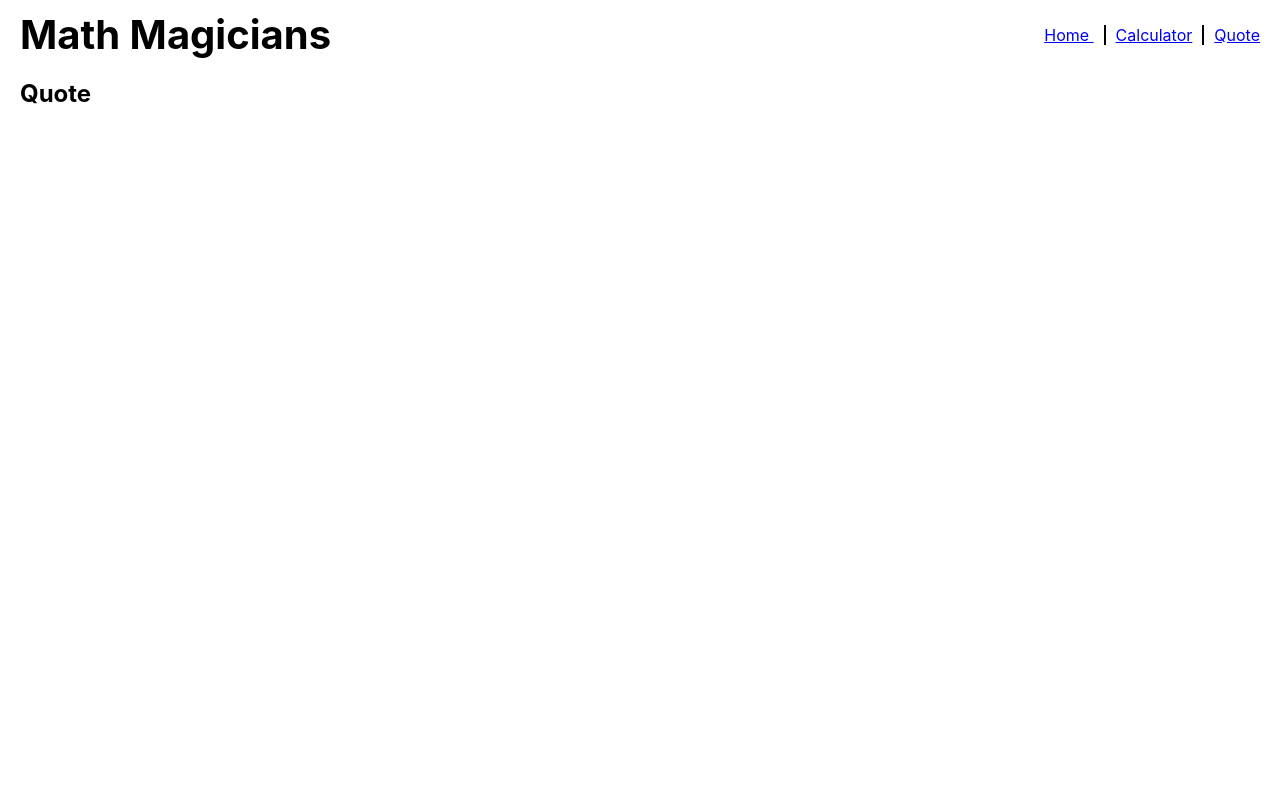
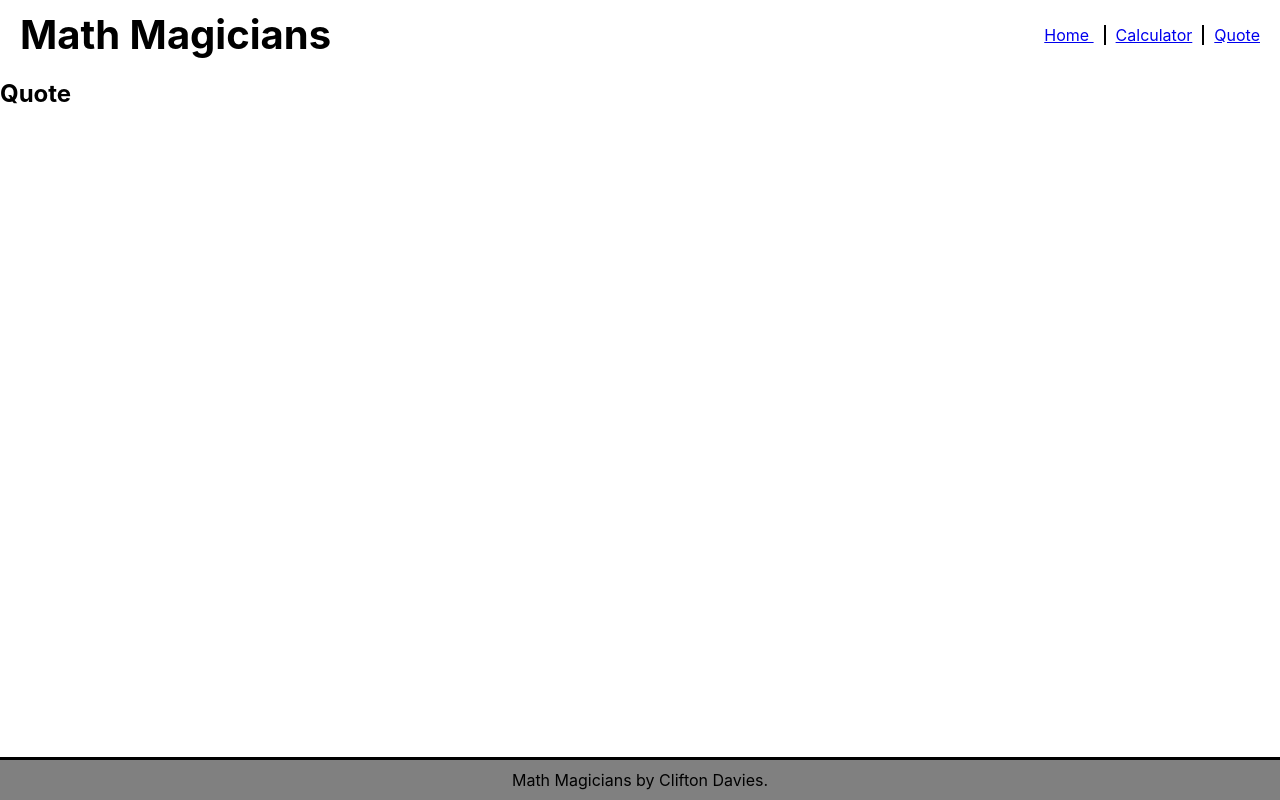
Before and after one commit to cliftondavies/Math-Magicians, a React (Create React App) app: page /quote in a window 1280 px wide. Built offline with nearby package versions, Linux system fonts and the light colour scheme.

Commit message:
Add and style footer component

```diff
--- a/src/Routes.js
+++ b/src/Routes.js
@@ -4,6 +4,7 @@ import Navbar from './components/Navbar';
 import Home from './components/Home';
 import App from './components/App';
 import Quote from './components/Quote';
+import Footer from './components/Footer';
 
 const Routes = () => (
   <BrowserRouter>
@@ -13,6 +14,7 @@ const Routes = () => (
       <Route path="/calculator" component={App} />
       <Route path="/quote" component={Quote} />
     </Switch>
+    <Footer />
   </BrowserRouter>
 );
 
--- /dev/null
+++ b/src/components/Footer.js
@@ -0,0 +1,9 @@
+const Footer = () => (
+  <footer className="footer">
+    <span>
+      Math Magicians by Clifton Davies.
+    </span>
+  </footer>
+);
+
+export default Footer;
--- a/src/index.css
+++ b/src/index.css
@@ -4,7 +4,6 @@
 
 body {
   margin: 0;
-  padding: 10px 20px;
   font-family:
     -apple-system,
     BlinkMacSystemFont,
@@ -21,6 +20,11 @@ body {
   -moz-osx-font-smoothing: grayscale;
 }
 
+#root {
+  position: relative;
+  height: 100vh;
+}
+
 code {
   font-family:
     source-code-pro,
@@ -34,6 +38,7 @@ code {
 .header {
   display: flex;
   justify-content: space-between;
+  padding: 10px 20px 0 20px;
 }
 
 .header h1 {
@@ -61,3 +66,14 @@ code {
 .header a:visited {
   color: blue;
 }
+
+.footer {
+  position: absolute;
+  bottom: 0;
+  right: 0;
+  left: 0;
+  border-top: 3px solid #000;
+  padding: 10px 0;
+  background: grey;
+  text-align: center
+}
```
